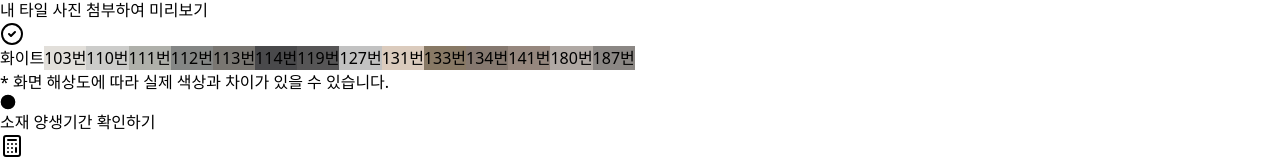
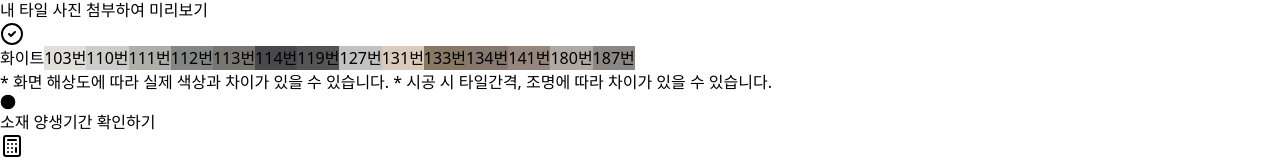
Before and after one commit to jsh5199-ai/julnun-web, a React (Vite) app: page / in a window 1280 px wide. Shown: the part 724-884 px from the top of the page. Built offline with nearby package versions, Linux system fonts and the light colour scheme.

Commit message:
수정완료

```diff
--- a/src/App.jsx
+++ b/src/App.jsx
@@ -422,6 +422,7 @@ const ColorPalette = ({ selectedColorId, onSelect, onTileImageUpload, tileImageU
             </div>
             <p className='text-xs text-gray-500 mt-3 text-center'>
                 * 화면 해상도에 따라 실제 색상과 차이가 있을 수 있습니다.
+                * 시공 시 타일간격, 조명에 따라 차이가 있을 수 있습니다.
             </p>
         </div>
     );
```
